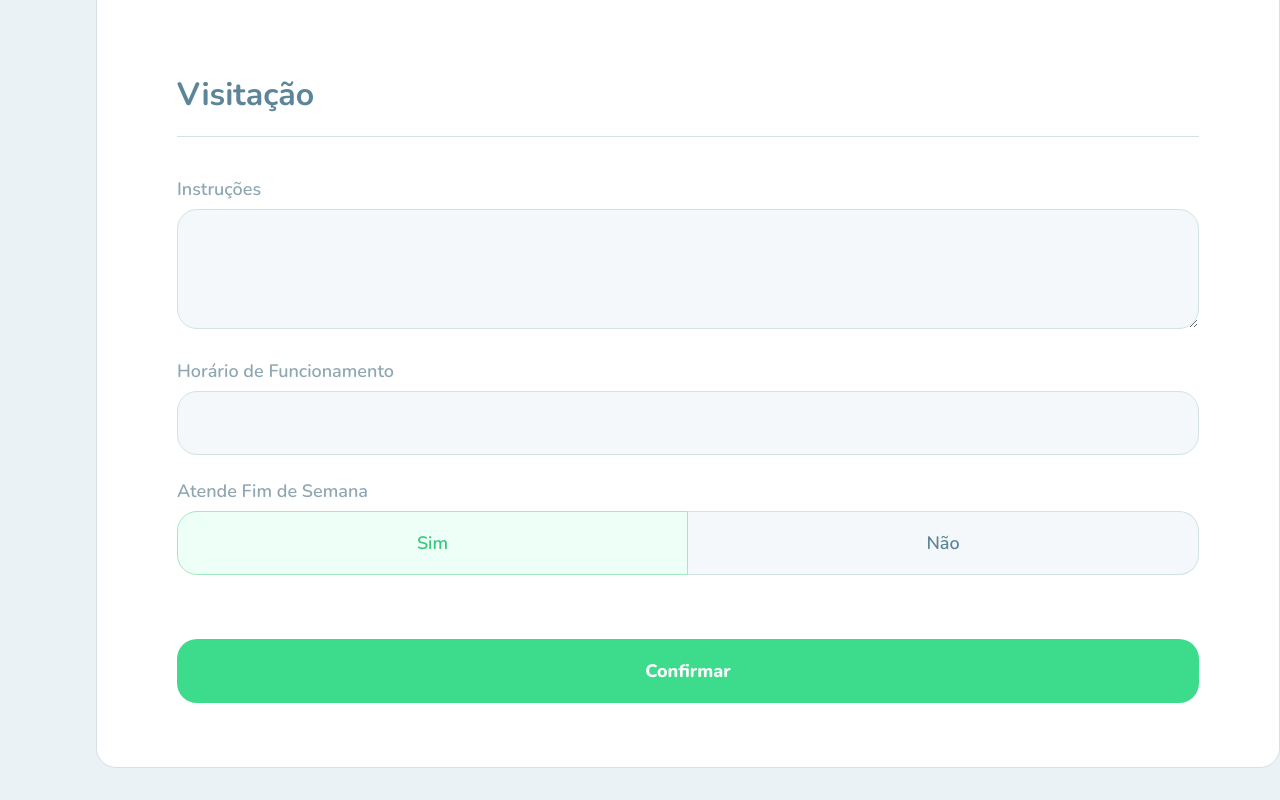
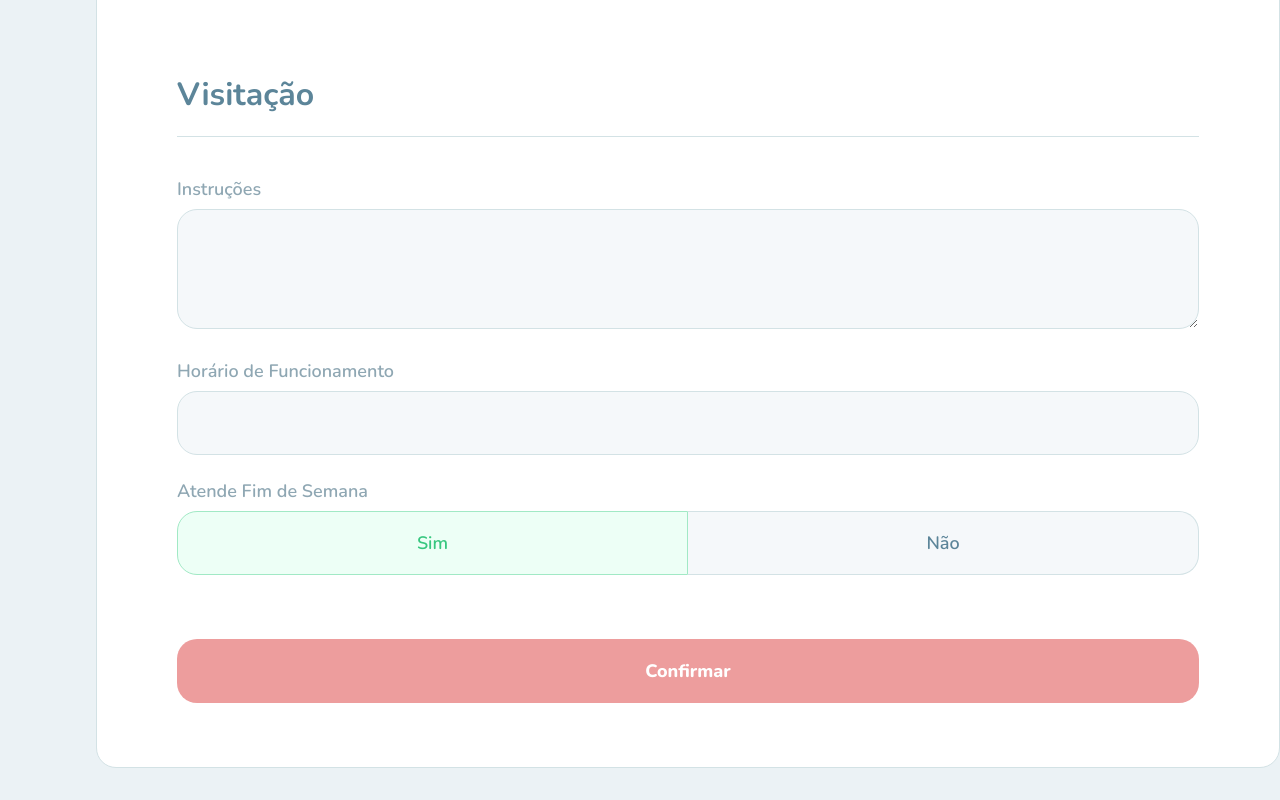
Before and after one commit to joeldorosarioo/happy-platform, a React (Create React App) app: page /orphanages/create in a window 1280 px wide. Shown: the part 1118-1918 px from the top of the page. Built offline with nearby package versions, Linux system fonts and the light colour scheme; no server answers.

Commit message:
feat: validating the orphanage registration form

```diff
--- a/src/pages/CreateOrphanage.tsx
+++ b/src/pages/CreateOrphanage.tsx
@@ -1,4 +1,4 @@
-import { FormEvent, useState, ChangeEvent } from 'react';
+import { FormEvent, useState, useEffect, ChangeEvent } from 'react';
 import { useNavigate } from 'react-router-dom';
 import { LeafletMouseEvent } from 'leaflet';
 import { MapContainer, Marker, TileLayer, useMapEvents } from 'react-leaflet';
@@ -50,6 +50,25 @@ export default function CreateOrphanage () {
 
 		setPreviewImages(selectedImagesPreview);
 	}
+
+	const [disabledButton, setDisabledButton] = useState(true);
+
+	useEffect(() => {
+		const fields = [name, about, position, instructions, opening_hours];
+
+		const areFieldsEmpty = fields.some(field => {
+			if (typeof field === 'string') {
+				return !field.trim();
+			} else if (typeof field === 'object' && field !== null) {
+				return Object.values(field).every(value => !value);
+			}
+			return !field;
+		});
+
+		setDisabledButton(areFieldsEmpty);
+		console.log(areFieldsEmpty);
+
+	}, [name, about, position, instructions, opening_hours]);
 
 	async function handleSubmit (event: FormEvent) {
 		event.preventDefault();
@@ -172,7 +191,7 @@ export default function CreateOrphanage () {
 						</div>
 					</fieldset>
 
-					<button type="submit" className="confirm-button">
+					<button type="submit" className="confirm-button" disabled={ disabledButton }>
 						Confirmar
 					</button>
 				</form>
--- a/src/stylesheets/pages/create-orphanage.css
+++ b/src/stylesheets/pages/create-orphanage.css
@@ -195,6 +195,15 @@ form.create-orphanage-form button.confirm-button:hover {
 	background-color: #36CF82;
 }
 
+form.create-orphanage-form button.confirm-button:disabled {
+	background-color: rgba(220, 60, 60, .5);
+	cursor: not-allowed;
+}
+
+form.create-orphanage-form button.confirm-button:disabled:hover {
+	background-color: rgba(220, 60, 60, .5);
+}
+
 @media (max-width: 1199.98px) {
 	#page-create-orphanage main {
 		margin-left: 0;
```
